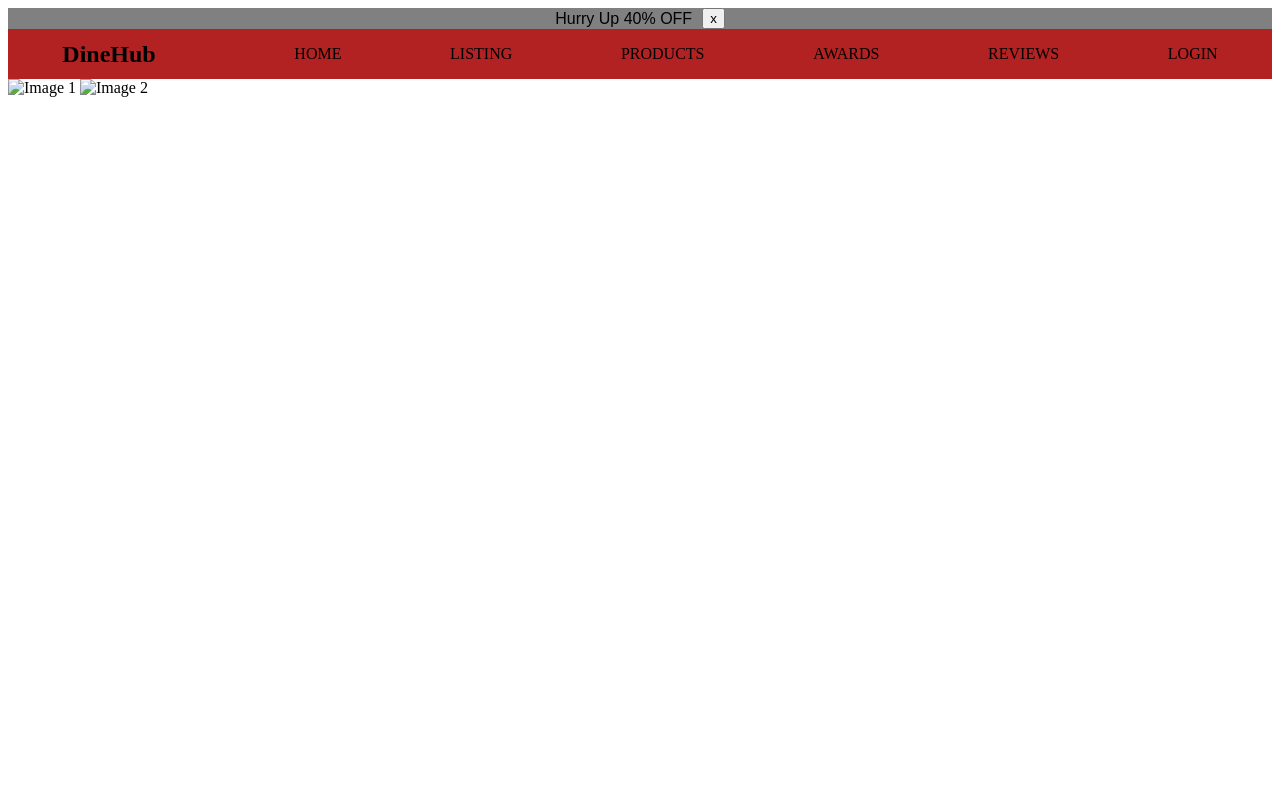
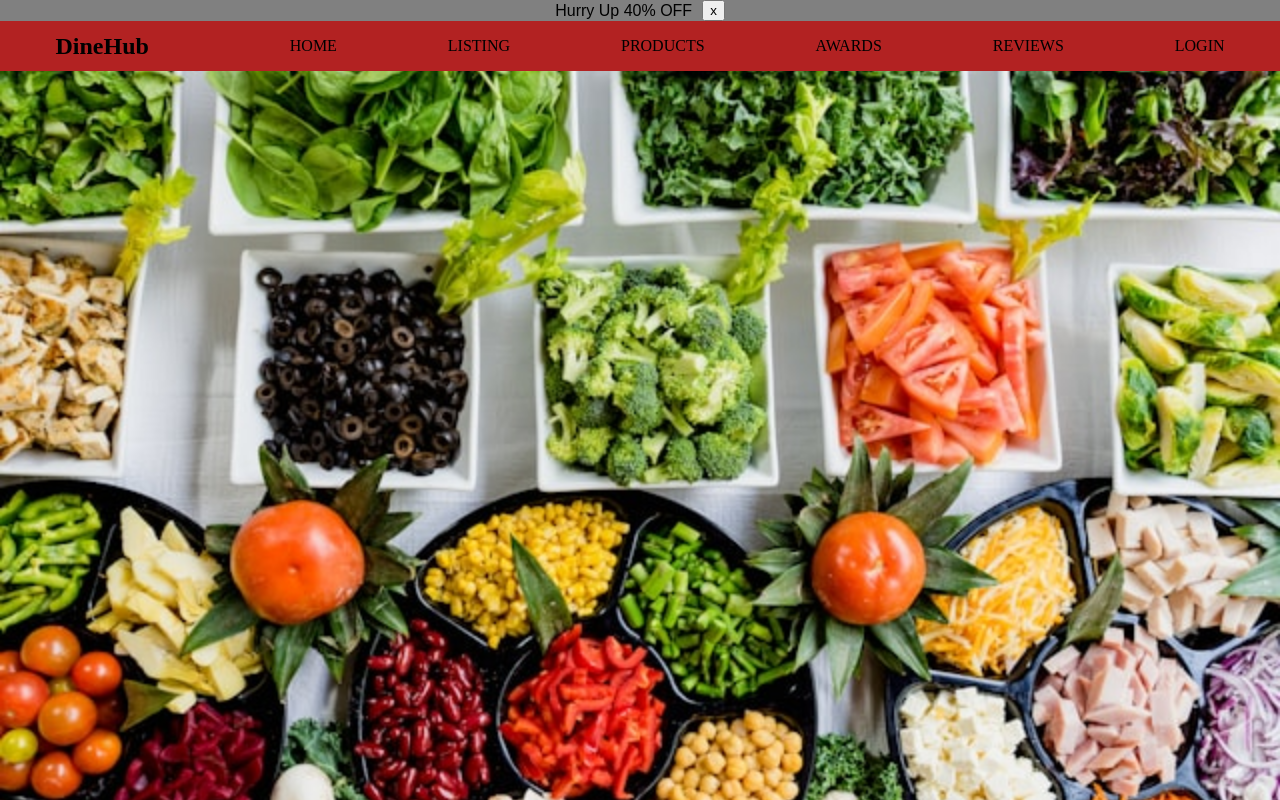
Before and after one commit to Rushikeshs96/React-30, a plain HTML site: page Landing-Page/index.html in a window 1280 px wide. Drawn offline with Linux system fonts and the light colour scheme.

Commit message:
image slider added

```diff
--- a/Landing-Page/index.html
+++ b/Landing-Page/index.html
@@ -6,8 +6,15 @@
     <meta http-equiv="X-UA-Compatible" content="IE=edge">
     <meta name="viewport" content="width=device-width, initial-scale=1.0">
     <title>Document</title>
-</head>
     <style>
+        body,
+        html {
+            margin: 0;
+            padding: 0;
+            height: 100%;
+            /* Ensure full viewport height */
+        }
+
         #announce {
             transition: transform 0.3s;
         }
@@ -24,35 +31,48 @@
             transform: scale(1.4);
         }
 
+        #slider-container {
+            position: fixed;
+            width: 100%;
+            height: 100vh;
+            overflow: hidden;
+        }
+
+        #slider-container img {
+            position: absolute;
+            width: 100%;
+            height: 100%;
+            object-fit: cover;
+            opacity: 0;
+            transition: opacity 0.5s ease-in-out;
+        }
     </style>
     <script>
         function closeAnnounce() {
             document.getElementById("announce").style.display = "none";
         }
 
+        document.addEventListener('DOMContentLoaded', function () {
+
             const sliderImages = document.querySelectorAll('#slider-container img');
-        const intervalTime = 5000; // Interval time in milliseconds
+            const intervalTime = 5000;
             let index = 0;
 
             function changeImage() {
-            index++;
-
-            if (index === sliderImages.length) {
-                index = 0;
-            }
-
                 sliderImages.forEach(image => image.style.opacity = 0);
-
                 sliderImages[index].style.opacity = 1;
+                index = (index + 1) % sliderImages.length;
             }
 
             function startSlider() {
+                sliderImages[0].style.opacity = 1;
                 setInterval(changeImage, intervalTime);
             }
 
             startSlider();
-
+        });
     </script>
+</head>
 
 <body>
     <div>
@@ -74,8 +94,9 @@
             <a id="navitem">LOGIN</a>
         </div>
         <div id="slider-container">
-            <img src="image1.jpg" alt="Image 1">
-            <img src="image2.jpg" alt="Image 2">
+            <img src="1.jpg" alt="Image 1">
+            <img src="2.jpg" alt="Image 2">
+            <img src="3.jpg" alt="Image 2">
         </div>
     </div>
 </body>
```
Also changed, not shown: Landing-Page/1.jpg (renamed from Landing-Page/dan-gold-4_jhDO54BYg-unsplash.jpg), Landing-Page/3.jpg (renamed from Landing-Page/rachel-park-hrlvr2ZlUNk-unsplash.jpg), 1 other file. Lines whose indentation alone changed are shown as unchanged.
